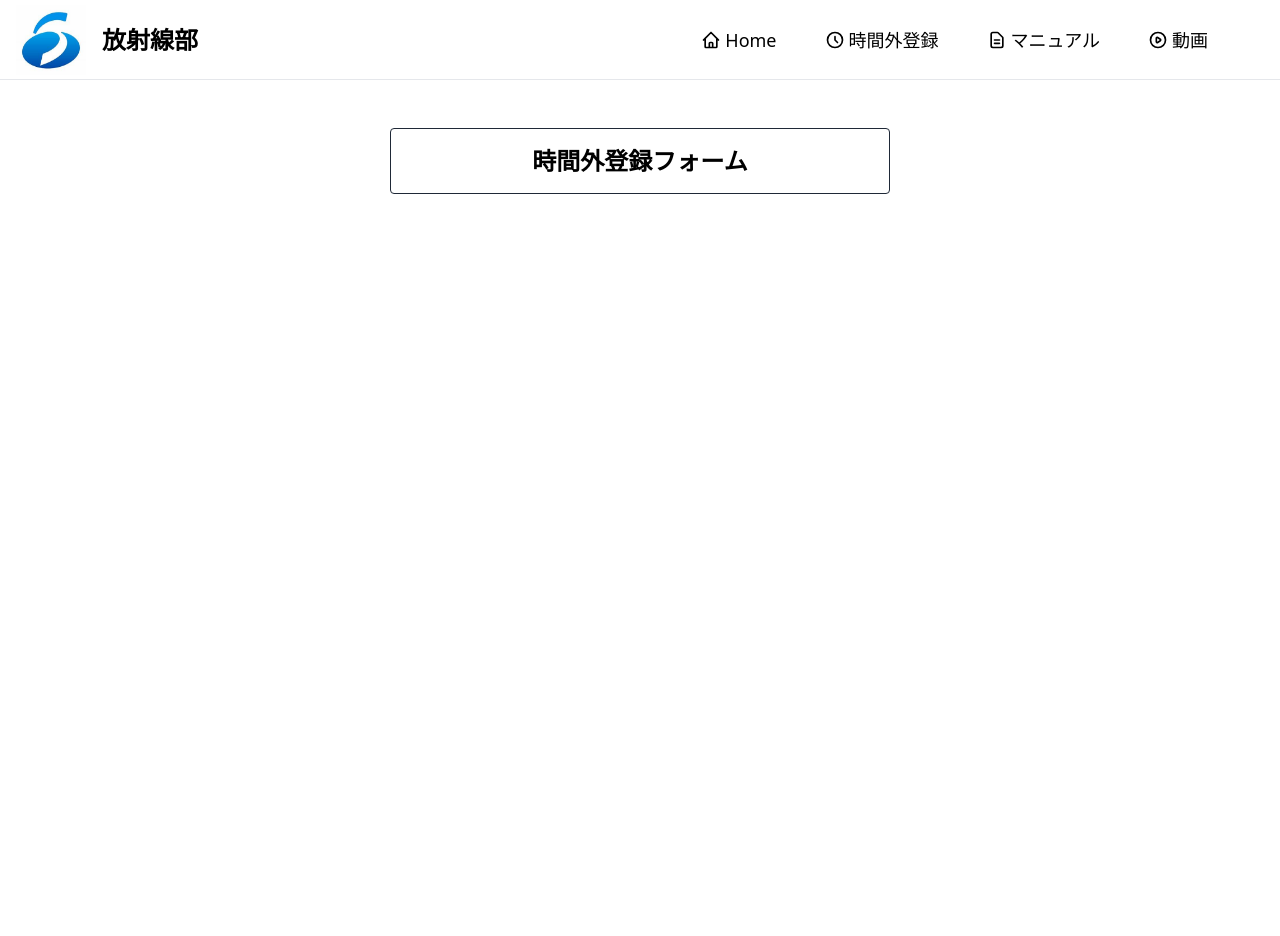
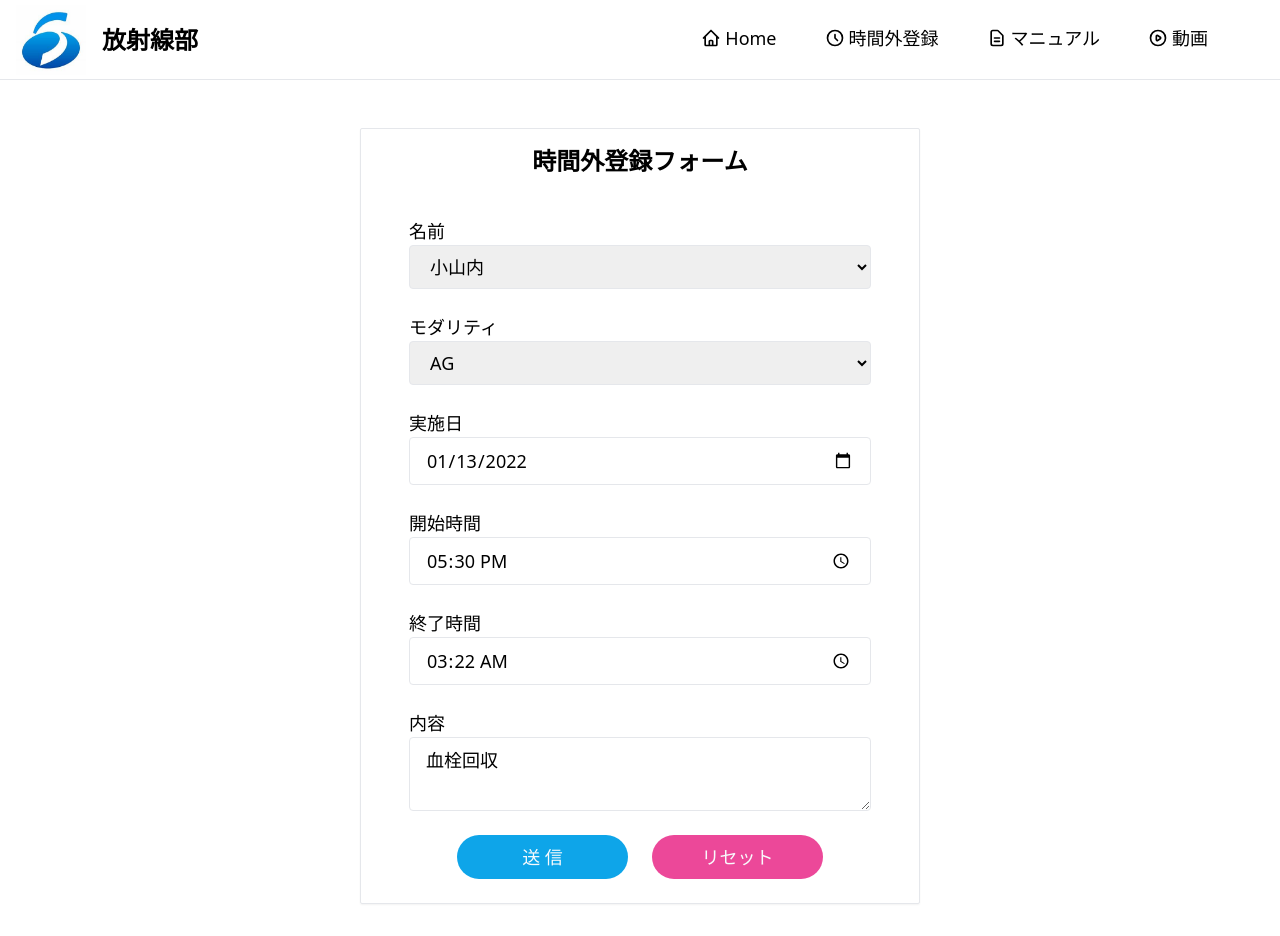
Before and after one commit to ossa03/ssn-hp-rg-portal, a Next.js app: page /overtimeForm in a window 1280 px wide. Before the commit the page ends 800 px from the top, so only its background shows below. Built offline with nearby package versions, Linux system fonts and the light colour scheme.

Commit message:
add OvertimeForm

```diff
--- a/pages/index.tsx
+++ b/pages/index.tsx
@@ -4,7 +4,7 @@ export default function Home() {
 	return (
 		<>
 			<Head>
-				<title>ssn-hp-rg-portal</title>
+				<title>ホーム</title>
 				<meta name="description" content="Generated by create next app" />
 				<link rel="icon" href="/favicon.ico" />
 			</Head>
--- /dev/null
+++ b/pages/manualList.tsx
@@ -0,0 +1,6 @@
+// TODO マニュアルのファイルをgoogle driveに保存しといてリンクを貼る
+function ManualList() {
+	return <div>マニュアル一覧</div>
+}
+
+export default ManualList
--- a/pages/overtimeForm.tsx
+++ b/pages/overtimeForm.tsx
@@ -1,5 +1,6 @@
-import { useState } from "react"
+import { FC, useState } from "react"
 import { useRouter } from "next/router"
+import Head from "next/head"
 import { useForm } from "react-hook-form"
 import axios from "axios"
 import { format } from "date-fns"
@@ -42,7 +43,7 @@ const OvertimeForm = () => {
 	} = useForm<FormValues>({ defaultValues: defaultFormValues })
 
 	const onSubmit = (postData: FormValues) => {
-		// 確認を表示 → OKなら処理続行．NOならキャンセル.
+		// TODO 確認を表示 → OKなら処理続行．NOならキャンセル.としたいが、キャンセルを押してもconfirmが作動してOK押したら送信されてしまう．
 		if (window.confirm("この内容で送信してよろしいですか？")) {
 			setIsSubmit(true)
 			console.log(postData)
@@ -65,13 +66,14 @@ const OvertimeForm = () => {
 		}
 	}
 
-	const onReset = () => {
+	const onReset = (e: React.MouseEvent<HTMLElement, MouseEvent>) => {
+		e.preventDefault()
 		reset(defaultFormValues)
 		console.log("resetしたよ")
 	}
 
 	// 送信完了後に表示するコンポーネント
-	const submittedComponent: JSX.Element = (
+	const SubmittedComponent: JSX.Element = (
 		<div className={"flex flex-col justify-center items-center space-y-6 p-10 min-h-screen"}>
 			<p className={"text-3xl text-gray-900 font-semibold"}>送信しました．</p>
 			<button
@@ -89,20 +91,109 @@ const OvertimeForm = () => {
 		</div>
 	)
 
+	// フォームコンポーネント
+	const FormComponent: JSX.Element = (
+		<form
+			className="flex flex-col h-max  w-[560px]  my-8 mx-auto border rounded-sm shadow-sm"
+			onSubmit={handleSubmit(onSubmit)}
+		>
+			<div className="flex flex-col w-full ">
+				<h2 className="w-full my-4 text-2xl font-semibold text-center">時間外登録フォーム</h2>
+				<div className="flex flex-col w-full px-12 py-6">
+					<div className="space-y-6 text-lg ">
+						<div>
+							<label className="block w-full">
+								名前
+								<select
+									className="w-full px-4 py-2 border rounded"
+									{...register("radiologist", { required: "名前を選択してください" })}
+								>
+									{Radiologists.map((radiologist) => (
+										<option key={radiologist.value} value={radiologist.value}>
+											{radiologist.label}
+										</option>
+									))}
+								</select>
+							</label>
+						</div>
+						<div>
+							<label className="block w-full">
+								モダリティ
+								<select
+									className="w-full px-4 py-2 border rounded"
+									{...register("modality", { required: "モダリティを選択してください" })}
+								>
+									{Modalities.map((modality) => (
+										<option key={modality.value} value={modality.value}>
+											{modality.label}
+										</option>
+									))}
+								</select>
+							</label>
+						</div>
+						<div>
+							<label className="block w-full">
+								実施日
+								<input
+									className="block w-full px-4 py-2 border rounded "
+									type="date"
+									{...register("date", { required: "実施日を入力してください" })}
+								/>
+							</label>
+						</div>
+						<div>
+							<label className="block w-full">
+								開始時間
+								<input
+									className="block w-full px-4 py-2 border rounded "
+									type="time"
+									{...register("start", { required: "開始時間を入力してください" })}
+								/>
+							</label>
+						</div>
+						<div>
+							<label className="block w-full">
+								終了時間
+								<input
+									className="block w-full px-4 py-2 border rounded "
+									type="time"
+									{...register("end", { required: "終了時間を入力してください" })}
+								/>
+							</label>
+						</div>
+						<div>
+							<label className="block w-full">
+								内容
+								<textarea
+									className="block w-full px-4 py-2 border rounded "
+									{...register("description", { required: "業務内容を入力してください" })}
+								/>
+							</label>
+						</div>
+						<div className="flex w-full px-12 space-x-6 text-slate-50">
+							<button className="w-full p-2 rounded-full bg-sky-500 hover:bg-sky-600 active:bg-sky-400" type="submit">
+								送 信
+							</button>
+							<button
+								className="w-full p-2 bg-pink-500 rounded-full hover:bg-pink-600 active:bg-pink-400"
+								onClick={() => reset(defaultFormValues)}
+							>
+								リセット
+							</button>
+						</div>
+					</div>
+				</div>
+			</div>
+		</form>
+	)
+
 	return (
 		<>
-			{isSubmit ? (
-				submittedComponent
-			) : (
-				<form
-					className="flex flex-col h-full w-[500px]  my-8 mx-auto border rounded border-gray-800"
-					onSubmit={handleSubmit(onSubmit)}
-				>
-					<div className="flex flex-col w-full h-full">
-						<h2 className="w-full my-4 text-2xl font-semibold text-center">時間外登録フォーム</h2>
-					</div>
-				</form>
-			)}
+			<Head>
+				<title>時間外登録フォーム</title>
+			</Head>
+
+			{isSubmit ? SubmittedComponent : FormComponent}
 		</>
 	)
 }
--- /dev/null
+++ b/pages/playlist.tsx
@@ -0,0 +1,48 @@
+// TODO  youtube_apiを使用してマニュアルの再生リストを表示する
+import { FC } from "react"
+import { GetStaticProps } from "next"
+
+import { Snippet } from "../src/types"
+import PlaylistItem from "../src/components/playlistItem"
+
+// fetch
+export const getStaticProps: GetStaticProps = async (context) => {
+	const MAX_RESULTS = 5
+	const YOUTUBE_PLAYLIST_ITEMS_API = `https://www.googleapis.com/youtube/v3/playlistItems?key=${process.env.NEXT_PUBLIC_YOUTUBE_API_KEY}&maxResults=${MAX_RESULTS}`
+	// TODO 表示したいプレイリストIDを用意する↓
+	const YOUTUBE_PLAYLIST_ID = "PLdUwL9O_dBokaW-aavCp3ppd6ynTs-gd2"
+
+	const res = await fetch(`${YOUTUBE_PLAYLIST_ITEMS_API}&part=snippet&playlistId=${YOUTUBE_PLAYLIST_ID}`)
+	const data = await res.json()
+
+	console.log(data.items)
+	if (!data) {
+		return {
+			notFound: true,
+		}
+	}
+
+	return {
+		props: { data },
+	}
+}
+
+const Playlist: FC = ({ data }: any) => {
+	// debuglog
+	console.log(data)
+	return (
+		<>
+			<div>マニュアルプレイリスト(youtube)</div>
+			<div className="flex flex-wrap justify-around h-screen space-x-10">
+				{data.items.map((item: any) => {
+					const snippet: Snippet = item.snippet
+					const { videoId } = snippet.resourceId
+
+					return <PlaylistItem key={videoId} snippet={snippet} />
+				})}
+			</div>
+		</>
+	)
+}
+
+export default Playlist
--- a/src/components/header.tsx
+++ b/src/components/header.tsx
@@ -22,9 +22,12 @@ const Header: FC = () => {
 	return (
 		<>
 			{/* 画面サイズmd以上のheader ... */}
-			<header className="hidden md:flex fixed  z-50 h-[80px] w-full justify-between  items-center p-4 border-b border-b-gray-200 shadow-b-md bg-white top-0 left-0">
+			<header className="hidden md:flex fixed  z-50 h-[80px] w-full justify-between  items-cente p-4 border-b border-b-gray-200 shadow-b-md bg-white top-0 left-0">
 				{/* logo */}
-				<div className="flex items-center justify-center pr-8 cursor-pointer hover:opacity-80">
+				<div
+					className="flex items-center justify-center pr-8 cursor-pointer hover:opacity-80"
+					onClick={() => router.push("/")}
+				>
 					<NextImage src={Logo} alt="logo" width="70px" height="70px" />
 					<div className="ml-4 text-2xl font-semibold ">放射線部</div>
 				</div>
--- a/src/components/layout.tsx
+++ b/src/components/layout.tsx
@@ -5,7 +5,7 @@ const Layout: FC = ({ children }) => {
 	return (
 		<>
 			<Header />
-			<div className="h-[calc(100vh-80px)] bg-blue mx-auto pt-4 container mt-[80px] overflow-hidden">
+			<div className="min-h-screen bg-blue mx-auto pt-4 container mt-[80px] overflow-hidden">
 				<main>{children}</main>
 			</div>
 		</>
--- a/src/components/playlistItem.tsx
+++ b/src/components/playlistItem.tsx
@@ -1,11 +1,9 @@
 import { FC } from "react"
 import NextImage from "next/image"
+import NextLink from "next/link"
 import { format } from "date-fns"
 
-import ExternalLink from "./externalLink"
-
 import { Snippet } from "../types"
-import { Heading, Text, VStack } from "@chakra-ui/react"
 
 type Props = {
 	snippet: Snippet
@@ -19,16 +17,10 @@ const PlaylistItem: FC<Props> = (props) => {
 
 	return (
 		<>
-			<ExternalLink href={YOUTUBE_PLAY_URL} isExternal>
-				<VStack
-					className="p-2 text-white bg-gray-800 border border-gray-600 rounded w-72 "
-					alignItems={"stretch"}
-					justifyContent={"space-between"}
-					_hover={{ opacity: "0.9" }}
-				>
-					<Heading w={"full"} size={"md"} mb={4}>
-						{title}
-					</Heading>
+			<NextLink href={YOUTUBE_PLAY_URL}>
+				<a>
+					<div className="items-stretch justify-between p-2 text-white bg-gray-800 border border-gray-600 rounded w-72 hover:opacity-90 ">
+						<h3 className="w-full mb-4">{title}</h3>
 						<div className="overflow-hidden rounded">
 							<NextImage
 								className="rounded"
@@ -39,12 +31,10 @@ const PlaylistItem: FC<Props> = (props) => {
 								objectFit="cover"
 							/>
 						</div>
-
-					<Text as="span" className="flex justify-end w-full text-sm">
-						{format(new Date(publishedAt), "yyyy/MM/dd")}
-					</Text>
-				</VStack>
-			</ExternalLink>
+						<span className="flex justify-end w-full text-sm">{format(new Date(publishedAt), "yyyy/MM/dd")}</span>
+					</div>
+				</a>
+			</NextLink>
 		</>
 	)
 }
```
Also changed, not shown: package.json (indentation only), 1 other file (tests, documents, lock files or other folders). Lines whose indentation alone changed are shown as unchanged.
